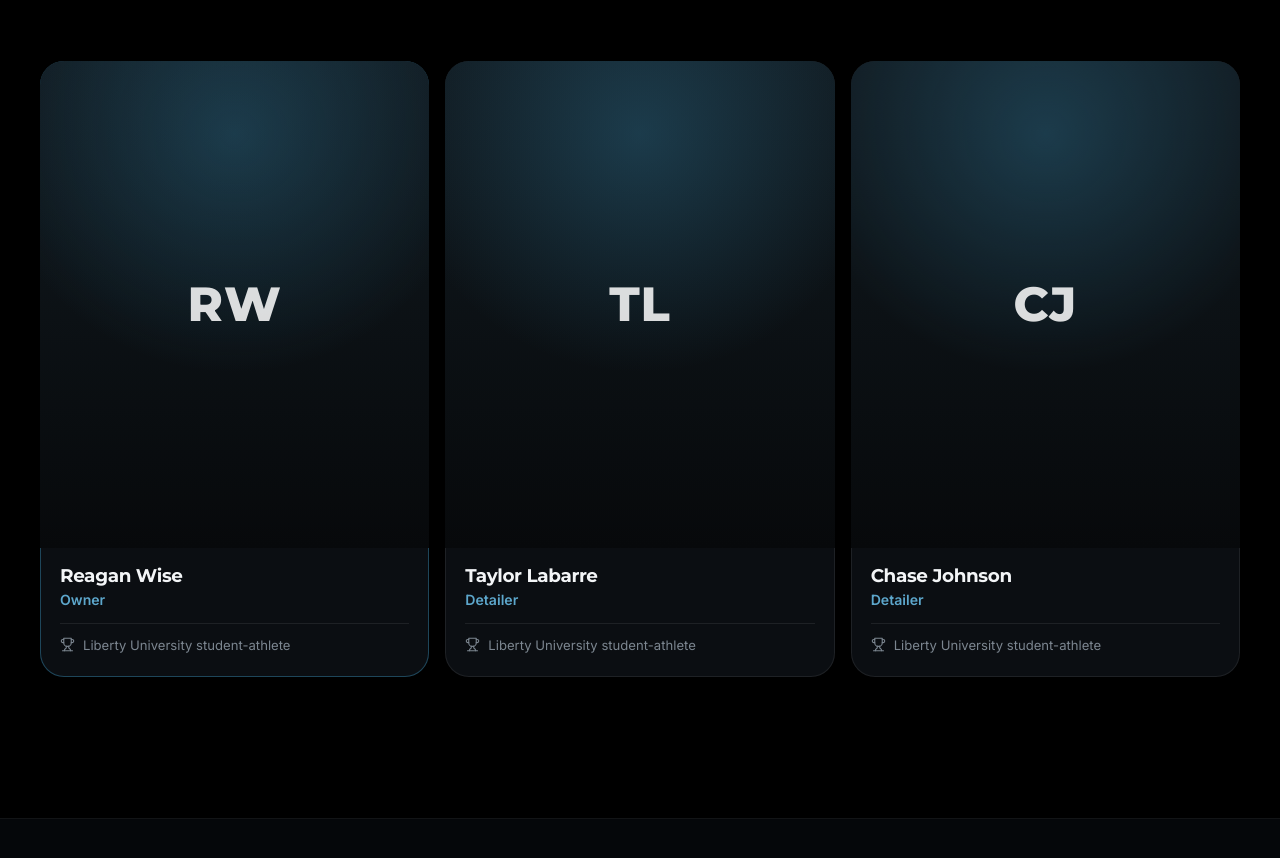
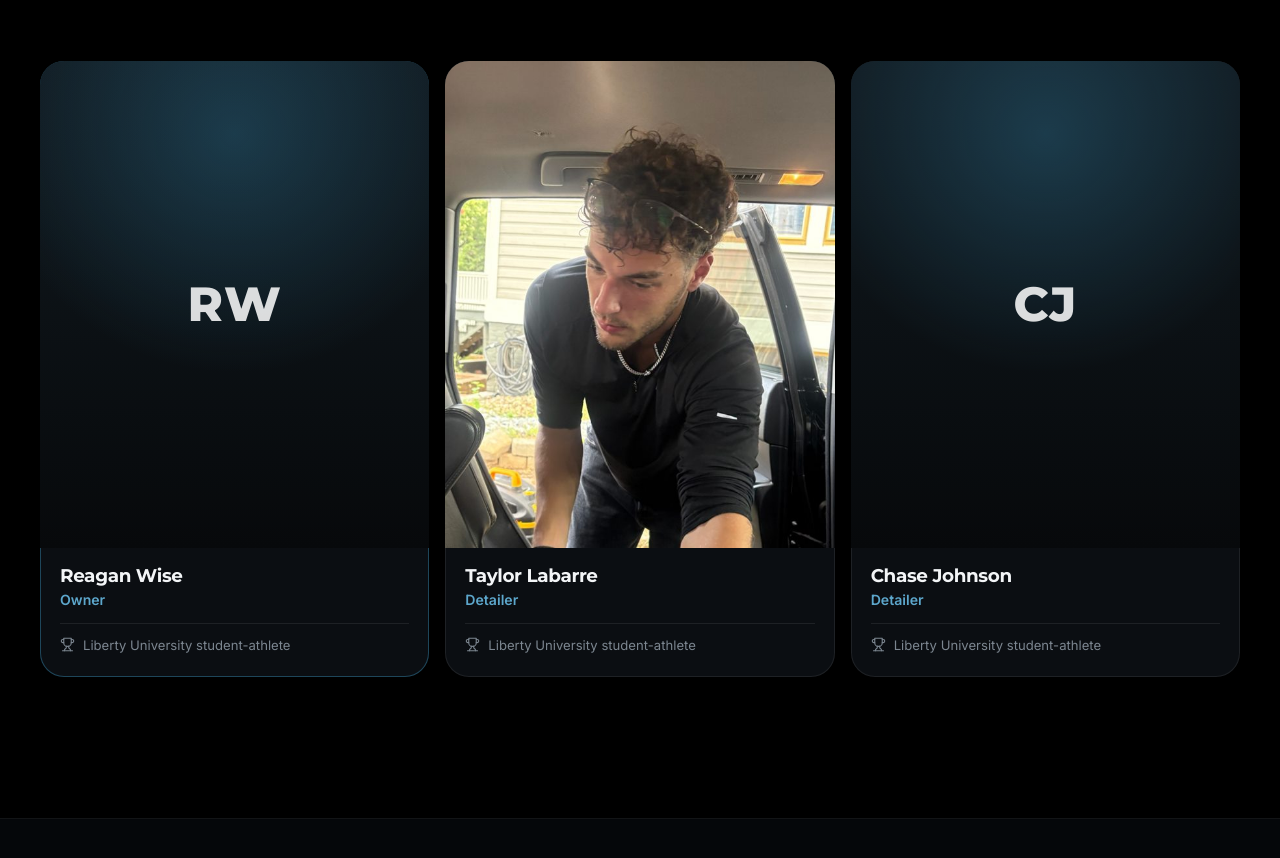
Before and after one commit to reaganwise5-del/Wischermann-Detailing, a plain HTML site: page index.html in a window 1280 px wide. Shown: the part 6592-7450 px from the top of the page. Drawn offline with Linux system fonts and the light colour scheme; no server answers.

Commit message:
Add Taylor's photo to his crew card
Co-Authored-By: Claude Opus 5 <noreply@anthropic.com>

```diff
--- a/index.html
+++ b/index.html
@@ -533,7 +533,7 @@
           </ul>
         </div>
 
-        <!-- TODO: add headshots as <img src="images/team/reagan.jpg" alt="Reagan Wise"> inside each .crew-photo. -->
+        <!-- Add a headshot by dropping an <img> into a .crew-photo, like Taylor’s below. Without one, the initials show. -->
         <div class="crew">
           <article class="crew-card crew-card--owner" data-reveal>
             <div class="crew-photo"><span class="crew-initials" aria-hidden="true">RW</span></div>
@@ -544,7 +544,7 @@
             </div>
           </article>
           <article class="crew-card" data-reveal style="--delay: 100ms">
-            <div class="crew-photo"><span class="crew-initials" aria-hidden="true">TL</span></div>
+            <div class="crew-photo"><img src="images/crew/taylor-600.jpg" srcset="images/crew/taylor-300.jpg 300w, images/crew/taylor-600.jpg 600w" sizes="(min-width: 720px) 380px, 84px" alt="Taylor Labarre vacuuming the inside of an SUV" width="600" height="750" loading="lazy"></div>
             <div class="crew-info">
               <h3>Taylor Labarre</h3>
               <p class="crew-role">Detailer</p>
```
Also changed, not shown: images/crew/taylor-300.jpg (added), images/crew/taylor-600.jpg (added).
